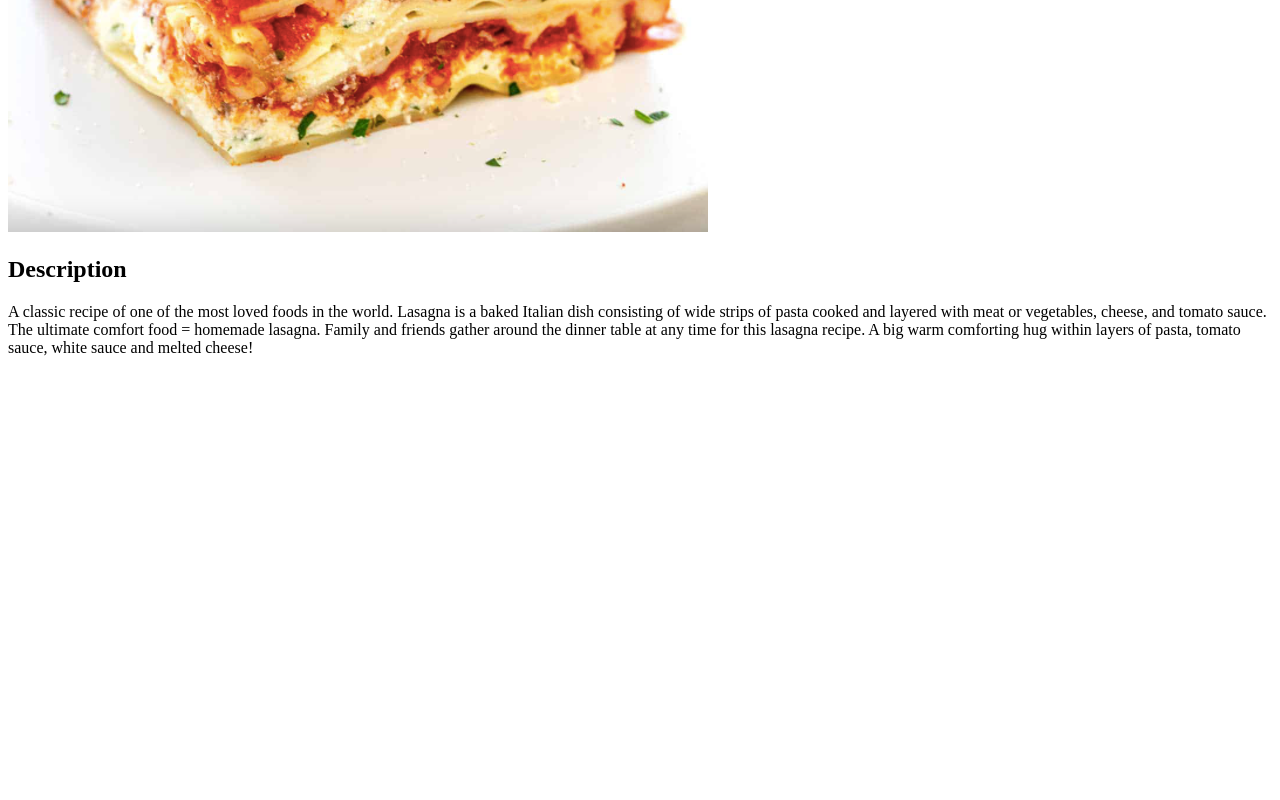
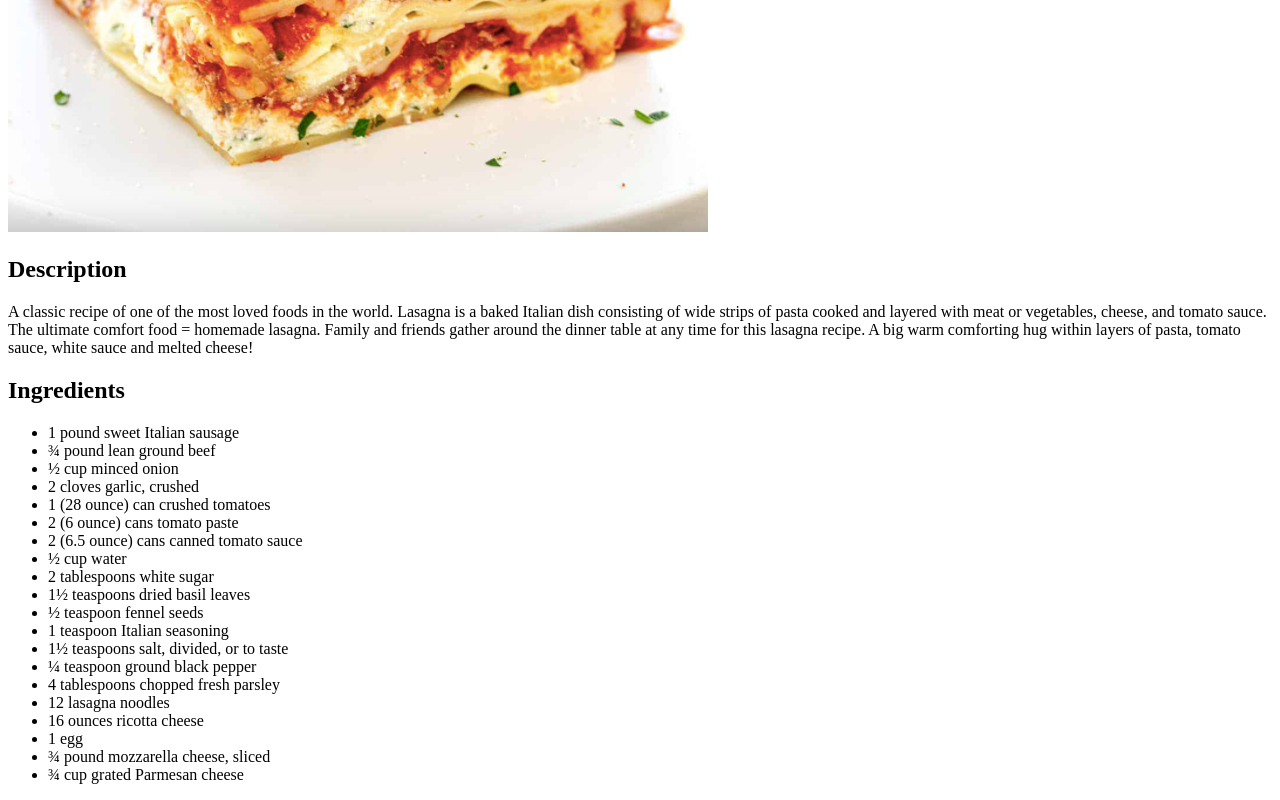
Before and after one commit to iliyu/odin-recipes, a plain HTML site: page recipes/lasagna.html in a window 1280 px wide. Shown: the part 548-1348 px from the top of the page. Before the commit the page ends 921 px from the top, so only its background shows below. Drawn offline with Linux system fonts and the light colour scheme.

Commit message:
add ingredients section

```diff
--- a/recipes/lasagna.html
+++ b/recipes/lasagna.html
@@ -22,6 +22,32 @@
                 lasagna recipe. A big warm comforting hug within layers of pasta, tomato sauce, white sauce and melted
                 cheese!</p>
         </section>
+
+        <section>
+            <h2>Ingredients</h2>
+            <ul>
+                <li>1 pound sweet Italian sausage</li>
+                <li>¾ pound lean ground beef</li>
+                <li>½ cup minced onion</li>
+                <li>2 cloves garlic, crushed</li>
+                <li>1 (28 ounce) can crushed tomatoes</li>
+                <li>2 (6 ounce) cans tomato paste</li>
+                <li>2 (6.5 ounce) cans canned tomato sauce</li>
+                <li>½ cup water</li>
+                <li>2 tablespoons white sugar</li>
+                <li>1½ teaspoons dried basil leaves</li>
+                <li>½ teaspoon fennel seeds</li>
+                <li>1 teaspoon Italian seasoning</li>
+                <li>1½ teaspoons salt, divided, or to taste</li>
+                <li>¼ teaspoon ground black pepper</li>
+                <li>4 tablespoons chopped fresh parsley</li>
+                <li>12 lasagna noodles</li>
+                <li>16 ounces ricotta cheese</li>
+                <li>1 egg</li>
+                <li>¾ pound mozzarella cheese, sliced</li>
+                <li>¾ cup grated Parmesan cheese</li>
+            </ul>
+        </section>
     </main>
 </body>
 
```
